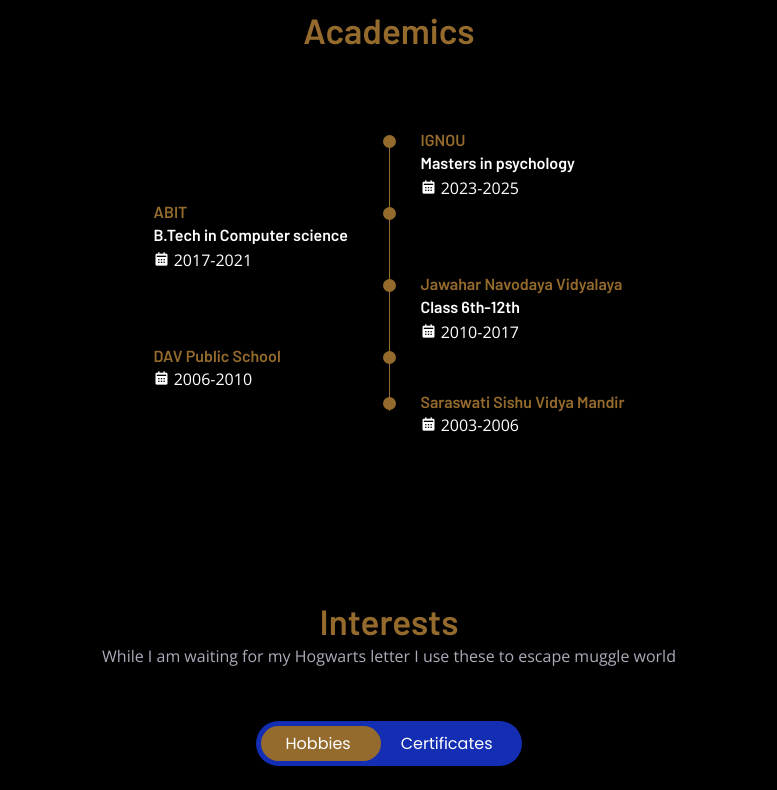
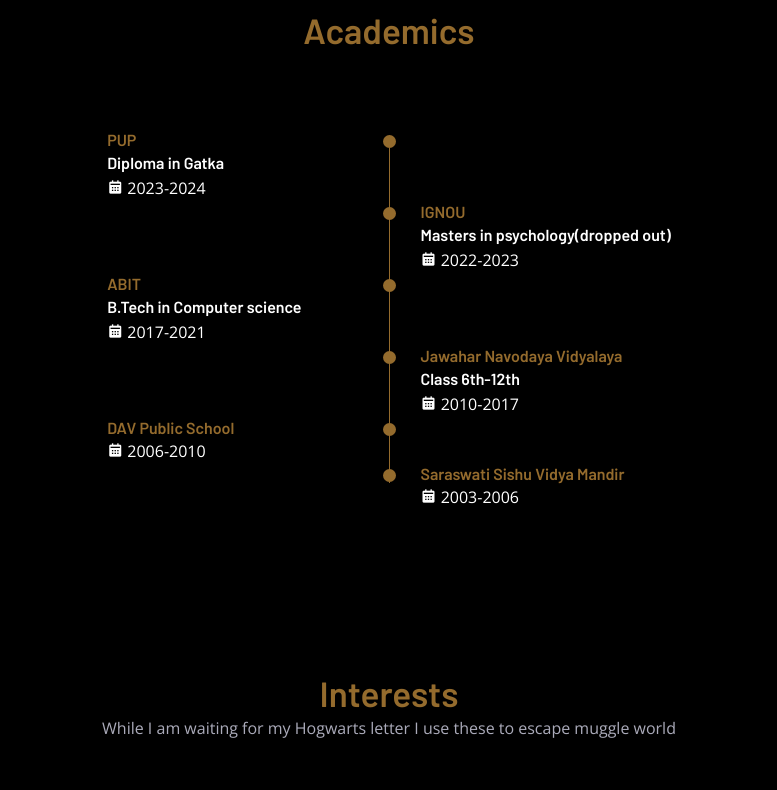
Before and after one commit to AnanyaTripathy/AnanyaTripathy.github.io, a plain HTML site: page index.html in a window 1280 px wide. Shown: the part 1740-2530 px from the top of the page, without its empty margins (251-1028 px from the left). Drawn offline with nearby package versions, Linux system fonts and the light colour scheme.

Commit message:
Update index.html

```diff
--- a/index.html
+++ b/index.html
@@ -180,15 +180,15 @@
 							<div class="academics__sections">
 								<div class="academics__content">
 
-									<!--===== ACADEMICS 1 =====--
+									<!--===== ACADEMICS 1 =====-->
 									<div class="academics__data">
 
 										<div>
-											<h3 class="h3 academics__title">ABIT</h3>
-											<span class="h3 academics__subtitle">B.Tech in Computer science</span>
+											<h3 class="h3 academics__title">PUP</h3>
+											<span class="h3 academics__subtitle">Diploma in Gatka</span>
 											<div class="academics__calender">
 												<i class='bx bxs-calendar' ></i>
-												2017-2021
+												2023-2024
 											</div>
 										</div>
 
@@ -196,7 +196,7 @@
 											<span class="academics__rounder"></span>
 											<span class="academics__line"></span>
 										</div>
-									</div>-->
+									</div>
 
 									<!--===== ACADEMICS 2 =====-->
 									<div class="academics__data">
@@ -208,10 +208,10 @@
 
 										<div>
 											<h3 class="h3 academics__title">IGNOU</h3>
-											<span class="h3 academics__subtitle">Masters in psychology</span>
+											<span class="h3 academics__subtitle">Masters in psychology(dropped out)</span>
 											<div class="academics__calender">
 												<i class='bx bxs-calendar' ></i>
-												2023-2025
+												2022-2023
 											</div>
 
 										</div>
```
